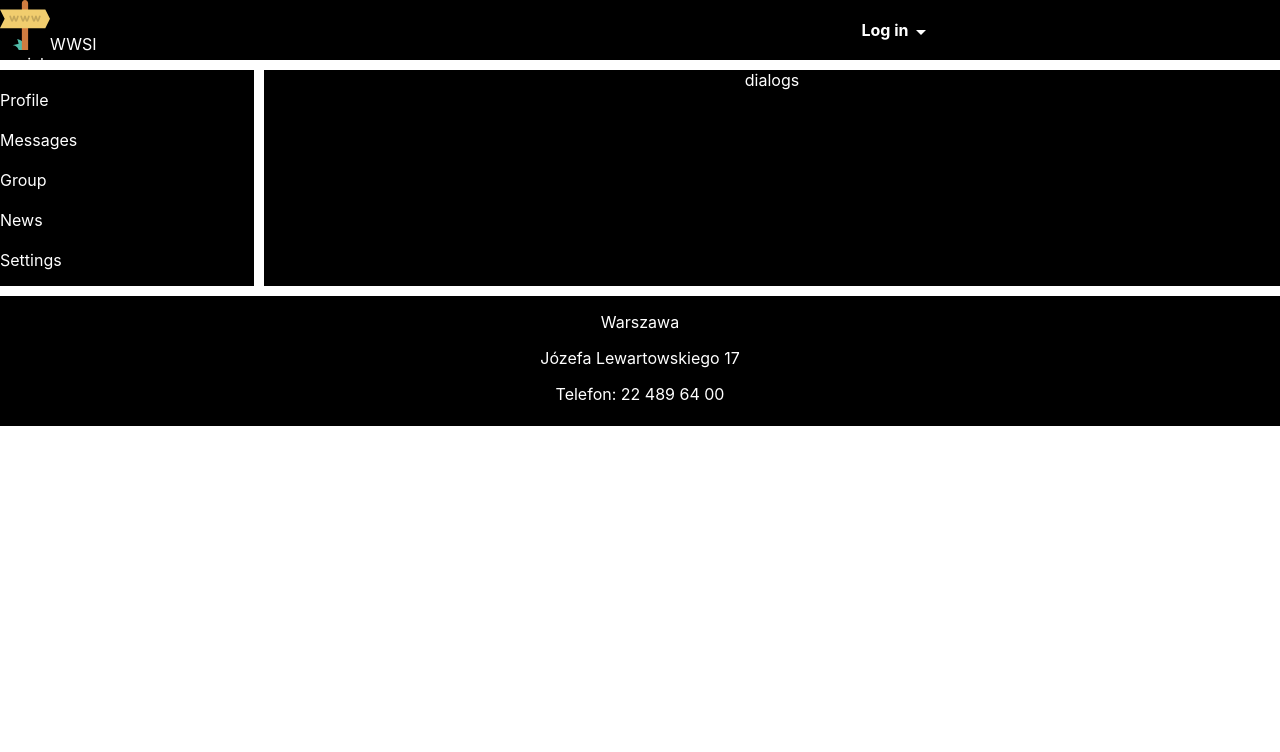
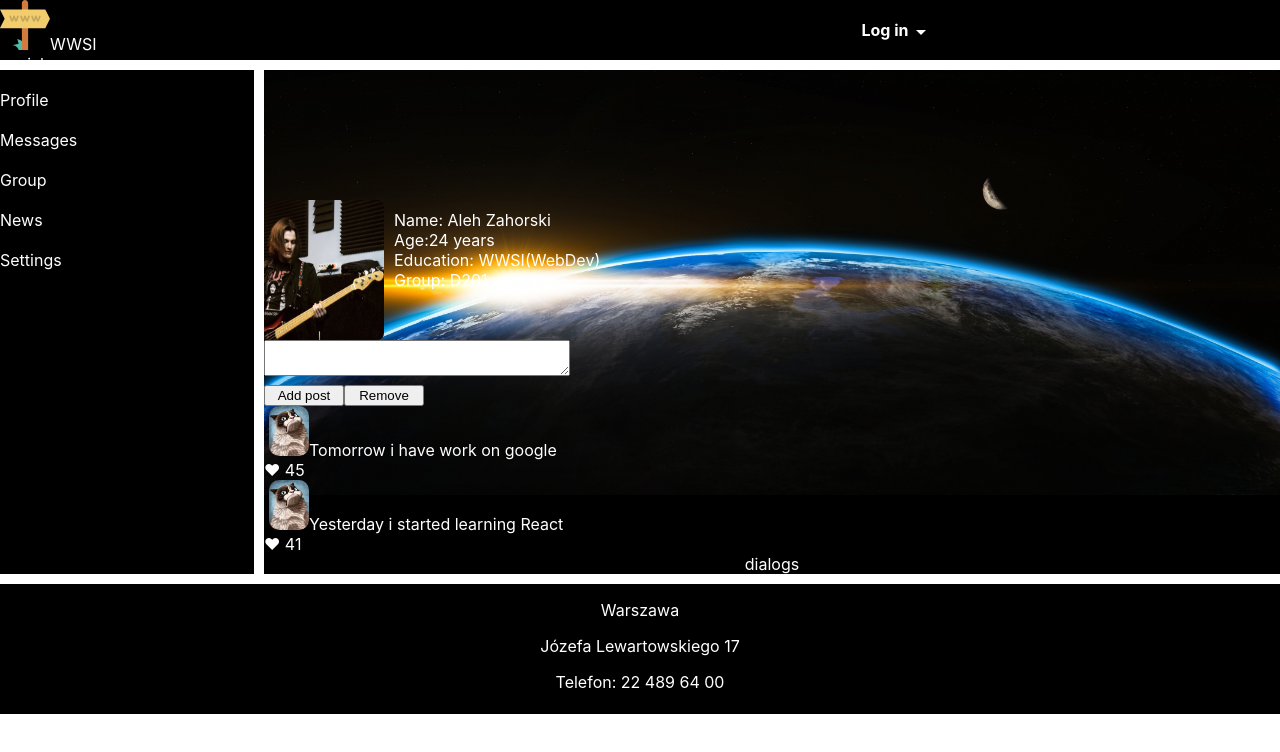
Before and after one commit to AlehZahorski/wwsiSocial, a React (Create React App) app: page /Dialogs in a window 1280 px wide. Shown: the top 752 px of the page. Built offline with nearby package versions, Linux system fonts and the light colour scheme.

Commit message:
made some changes

```diff
--- a/src/App.css
+++ b/src/App.css
@@ -15,7 +15,6 @@ grid-gap: 10px;
 .app-wrapper-content {
   background-color: black;
   color:white;
-  text-align: center;
   height: 100%;
 }
 
--- a/src/App.js
+++ b/src/App.js
@@ -2,10 +2,10 @@ import React, { Component } from 'react';
 import './App.css';
 import './components/Footer/Footer.module.css';
 import './components/Header/Header.css';
-import './components/LeftMenu/LeftMenu.module.css';
+import './components/Navbar/Navbar.module.css';
 import './components/Profile/MyPosts/MyPosts.module.css';
 import Header from './components/Header/Header';
-import LeftMenu from './components/LeftMenu/LeftMenu';
+import Navbar from './components/Navbar/Navbar';
 import Profile from './components/Profile/Profile';
 import Footer from './components/Footer/Footer';
 import Dialogs from './components/Dialogs/Dialogs.jsx';
@@ -15,9 +15,9 @@ const App = () => {
   return (
     <div className="app-wrapper">
     <Header />
-    <LeftMenu />
-    {/*<Profile />*/}
+    <Navbar />
     <div className="app-wrapper-content">
+    <Profile />
     <Dialogs />
     </div>
     <Footer />
--- a/src/components/Dialogs/Dialogs.module.css
+++ b/src/components/Dialogs/Dialogs.module.css
@@ -2,5 +2,4 @@
   background-color: black;
   color:white;
   text-align: center;
-  height: 100%;
 }
--- a/src/components/LeftMenu/LeftMenu.jsx
+++ b/src/components/Navbar/Navbar.jsx
@@ -1,15 +1,15 @@
 import React, { Component } from 'react';
-import style from './LeftMenu.module.css';
+import style from './Navbar.module.css';
 
 
-const LeftMenu = () => {
+const Navbar = () => {
   return (
-    <nav className={style.leftmenu}>
+    <nav className={style.Navbar}>
     <div className="firstmenu">
     <a href="/Profile">Profile</a>
     </div>
     <div className="firstmenu">
-    <a href="/Messages">Messages</a>
+    <a href="/Navbar">Messages</a>
     </div>
     <div className="firstmenu">
     <a href="/Group">Group</a>
@@ -25,4 +25,4 @@ const LeftMenu = () => {
   );
 }
 
-export default LeftMenu;
+export default Navbar;
--- a/src/components/LeftMenu/LeftMenu.module.css
+++ b/src/components/Navbar/Navbar.module.css
@@ -1,4 +1,4 @@
-.leftmenu{
+.Navbar{
 grid-area: lmenu;
 background-color: black;
 }
```
